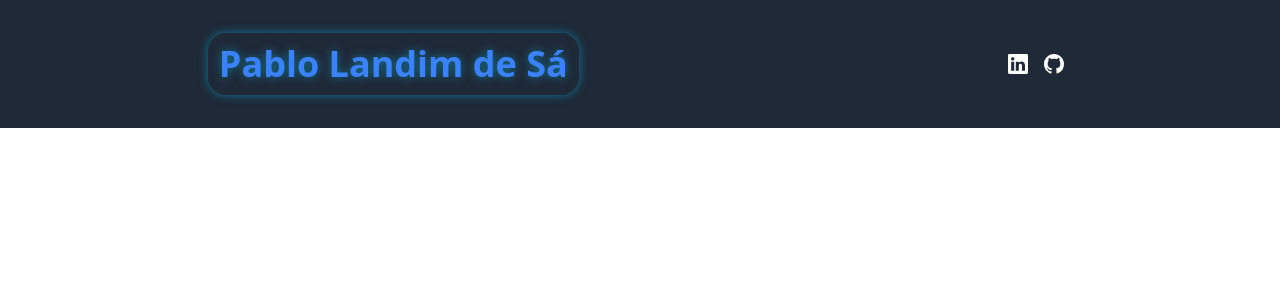
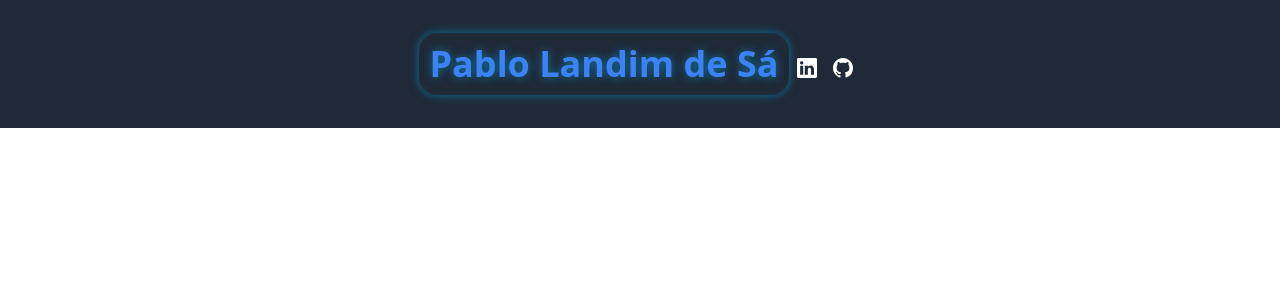
Before and after one commit to PabloLSa/my, a Next.js app: page / in a window 1280 px wide. Shown: the top 300 px of the page. Built offline with nearby package versions, Linux system fonts and the light colour scheme.

Commit message:
Header
deixando simétrico e melhor / pŕoximo passo é dark-mode

```diff
--- a/components/Header.jsx
+++ b/components/Header.jsx
@@ -3,32 +3,38 @@ import { BsGithub, BsLinkedin } from 'react-icons/bs';
 
 const Header = () => {
   return (
-    <header className='bg-gray-800 flex justify-center items-center h-32 w-full'>
-      <div className="flex items-center justify-between w-full max-w-4xl px-4">
+
+    <header className='bg-gray-800 flex flex-col justify-center items-center h-32 w-full'>
+      <div className="flex flex-col sm:flex-row items-center justify-center w-full px-4">
         <h1 className='text-blue-500 text-4xl font-bold text-center'
           style={{
             textShadow: '0px 0px 10px rgba(0, 191, 255, 0.5)',
             boxShadow: '0px 0px 10px rgba(0, 191, 255, 0.5)',
             padding: '0.3em',
             borderRadius: '0.5em',
+            whiteSpace: 'nowrap'
           }}>
           Pablo Landim de Sá
         </h1>
-        <div className="flex items-center justify-end">
+        <div className="flex items-center mt-2">
+          <span className='text-white mx-2 text-xl flex items-center'>
             <a href='https://www.linkedin.com/in/pablolandimdesadev/'
-            target="_blank" rel="noreferrer"
-            className='text-white mx-2 text-xl'>
+              target="_blank" rel="noreferrer">
               <BsLinkedin />
             </a>
+          </span>
+          <span className='text-white mx-2 text-xl flex items-center'>
             <a href='https://github.com/PabloLSa'
-            target="_blank" rel="noreferrer"
-            className='text-white mx-2 text-xl'
-          >
+              target="_blank" rel="noreferrer">
               <BsGithub />
             </a>
+          </span>
         </div>
       </div>
     </header>
+
+
+
 
 
 
```
Lines whose indentation alone changed are shown as unchanged.
